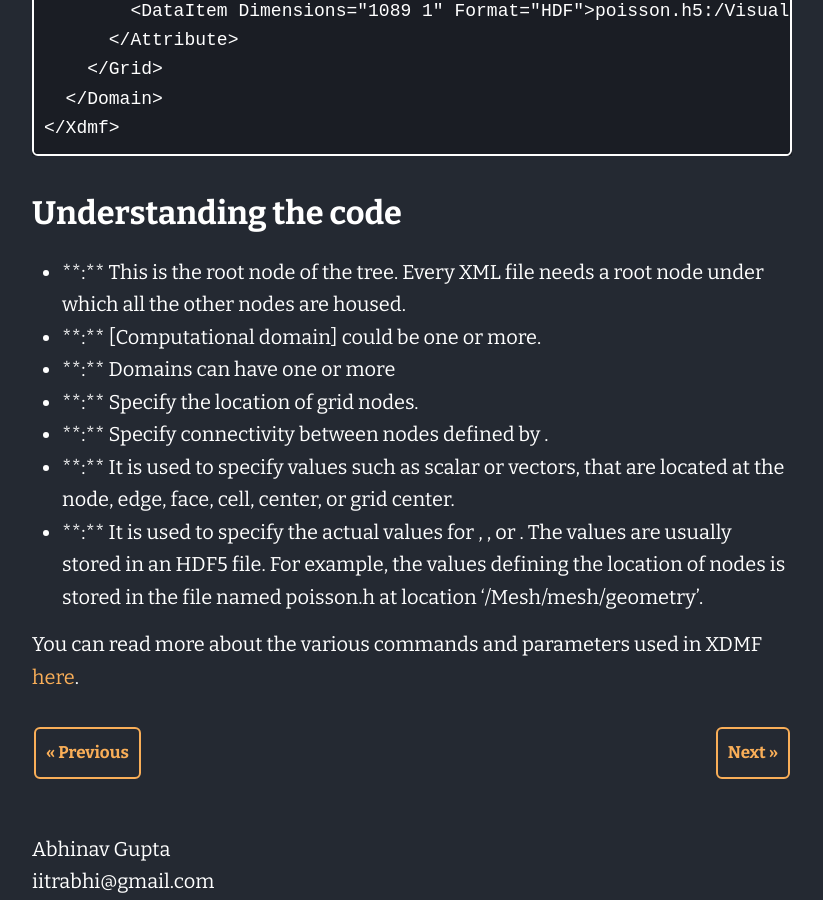
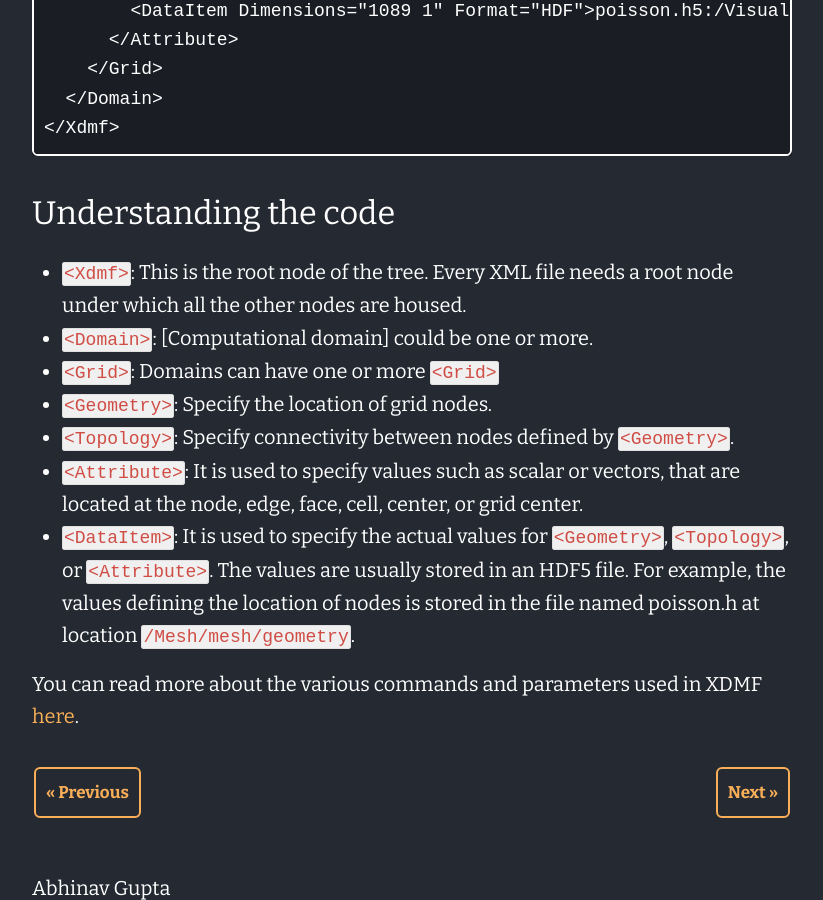
Before and after one commit to iitrabhi/iitrabhi.github.io, a Jekyll site: the page built from _posts/2019/July/2019-07-01-xdmf-schema.md, in a window 1280 px wide and 900 px high, scrolled down 1530 px. Shown: the whole window, without its empty margins (228-1051 px from the left). Built offline with Jekyll 4.4.1, drawn with Linux system fonts in a browser that asks for light colours.

Commit message:
Update 2019-07-01-xdmf-schema.md

````diff
--- a/_posts/2019/July/2019-07-01-xdmf-schema.md
+++ b/_posts/2019/July/2019-07-01-xdmf-schema.md
@@ -9,11 +9,11 @@ typora-root-url: ../../../../website
 
 XDMF stands for eXtensible Data Model and Format. This type of file format is used to store and exchange a large amount of scientific data between high-performance computing codes. FEniCS supports ‘io’ operations with XDMF file format which is further supported by the visualization tool of choice PARAVIEW. In this post, I would describe a bit about the XDMF and HDF5 file format.
 
-### **HDF5**
+### HDF5
 
 HDF5 stands for Hierarchical Data Format version 5. This type of file format is used to store large volumes of data in a structured format so that we could easily retrieve the data when required. For a much more detailed overview of HDF5, the reader is referred to [Python and HDF5 by Andrew Collette](https://www.oreilly.com/library/view/python-and-hdf5/9781491944981/ch01.html). To view tables stored in an HDF file we use [HDFView](https://www.hdfgroup.org/downloads/hdfview/). You can think of HDF5 file as an excel spreadsheet with multiple tables. You can access the tables by their name and they have a hierarchical structure so that we could group them according to their use. The idea would get much clear with the discussion in the next section.
 
-### **XDMF**
+### XDMF
 
 XDMF is based on XML file structure and thus the file format is highly readable by humans. XDMF file format is used to describe the data model of the data stored in the HDF5 file. This makes it easy for the end-user to read and understand the hierarchy of data stored in an HDF5 file. In addition to HDF5, XDMF can also store data in XML itself. Thus it is advisable to store heavy data (GB or TB) in XDMF and light data (KB or MB) in XML.
 
@@ -37,14 +37,14 @@ The code below presents a simple XDMF file where the data is stored in an HFD5 f
 </Xdmf>
 ```
 
-### **Understanding the code**
+### Understanding the code
 
-- **<Xdmf>:** This is the root node of the tree. Every XML file needs a root node under which all the other nodes are housed.
-- **<Domain>:** [Computational domain] could be one or more.
-- **<Grid>:** Domains can have one or more <Grid>
-- **<Geometry>:** Specify the location of grid nodes.
-- **<Topology>:** Specify connectivity between nodes defined by <Geometry>.
-- **<Attribute>:** It is used to specify values such as scalar or vectors, that are located at the node, edge, face, cell, center, or grid center.
-- **<DataItem>:** It is used to specify the actual values for <Geometry>, <Topology>, or <Attribute>. The values are usually stored in an HDF5 file. For example, the values defining the location of nodes is stored in the file named poisson.h at location ‘/Mesh/mesh/geometry’.
+- `<Xdmf>`: This is the root node of the tree. Every XML file needs a root node under which all the other nodes are housed.
+- `<Domain>`: [Computational domain] could be one or more.
+- `<Grid>`: Domains can have one or more `<Grid>`
+- `<Geometry>`: Specify the location of grid nodes.
+- `<Topology>`: Specify connectivity between nodes defined by `<Geometry>`.
+- `<Attribute>`: It is used to specify values such as scalar or vectors, that are located at the node, edge, face, cell, center, or grid center.
+- `<DataItem>`: It is used to specify the actual values for `<Geometry>`, `<Topology>`, or `<Attribute>`. The values are usually stored in an HDF5 file. For example, the values defining the location of nodes is stored in the file named poisson.h at location `/Mesh/mesh/geometry`.
 
 You can read more about the various commands and parameters used in XDMF [here](http://www.xdmf.org/index.php/XDMF_Model_and_Format).
````
